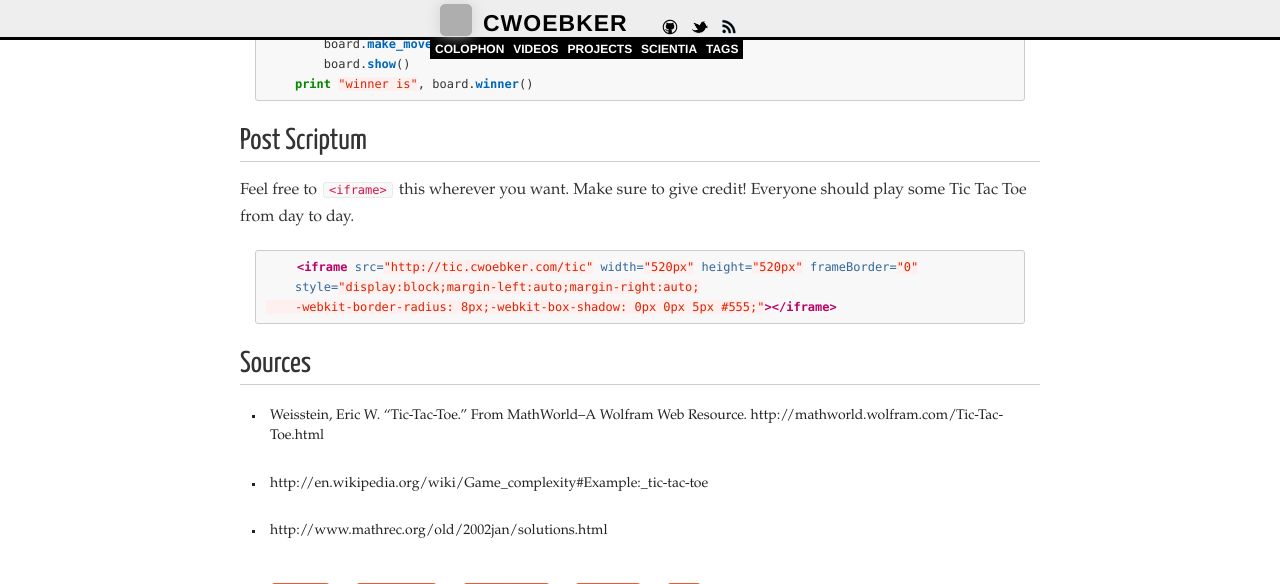
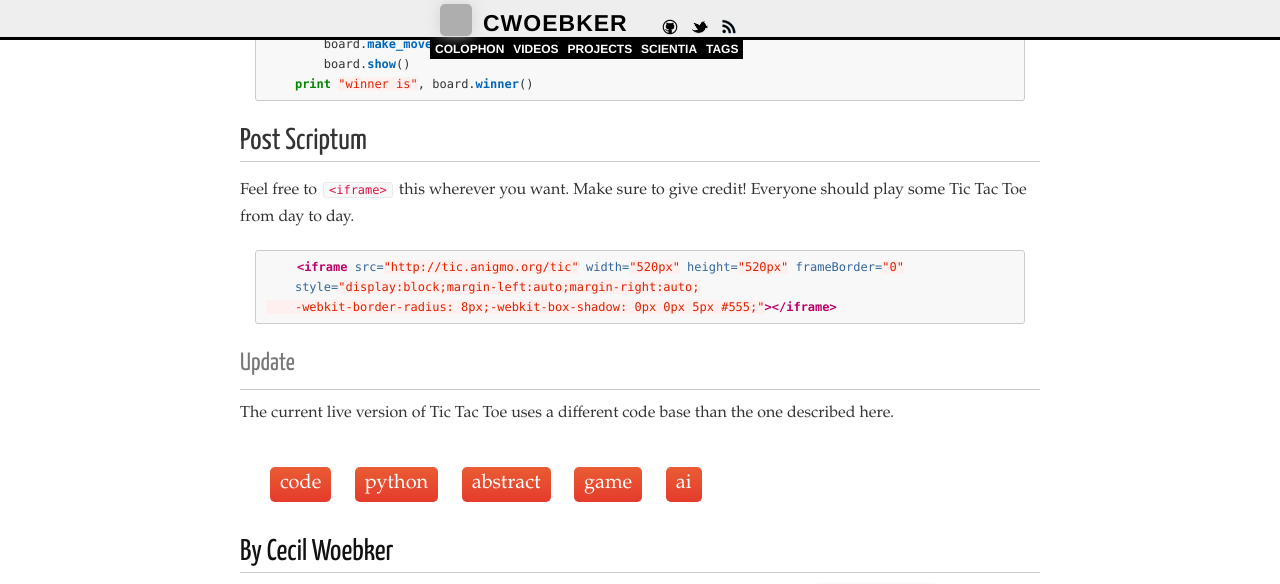
Before and after one commit to cwoebker/.com, a Jekyll site: the page built from _posts/2012-11-27-tic-tac-toe.markdown, in a window 1280 px wide and 900 px high, scrolled down 10408 px, cut to the strip 0-584 px from the top of the window. Built offline with Jekyll 4.4.1, drawn with Linux system fonts in a browser that asks for light colours; nearby versions of some CDN libraries; Markdown is read by kramdown in place of the engine named in the settings; comment, search, counter and statistics services are not loaded; some of the changed text lies outside the part shown; grey boxes are pictures that could not be loaded.

Commit message:
Update Tic Tac Toe: fixed game link

```diff
--- a/_posts/2012-11-27-tic-tac-toe.markdown
+++ b/_posts/2012-11-27-tic-tac-toe.markdown
@@ -4,20 +4,20 @@ title: Tic Tac Toe
 published: true
 hn: false
 tags:
-    - code
-    - python
-    - abstract
-    - game
-    - ai
+  - code
+  - python
+  - abstract
+  - game
+  - ai
 ---
 
-<iframe src="http://tic.cwoebker.com/tic" width="520px" height="520px" frameBorder="0" style="display:block;margin-left:auto;margin-right:auto;-webkit-border-radius: 8px;-webkit-box-shadow: 0px 0px 5px #555;"></iframe>
+<iframe src="http://tic.anigmo.org/tic" width="520px" height="520px" frameBorder="0" style="display:block;margin-left:auto;margin-right:auto;-webkit-border-radius: 8px;-webkit-box-shadow: 0px 0px 5px #555;"></iframe>
 
 ### An Introduction to Artificial Intelligence ###
 
 ## What is Tic Tac Toe? ##
 
-Tic Tac Toe is simply an awesome game. (Although I do have to say that I really think its original name - **noughts and crosses** - is a whole lot cooler). It is simple and easy to play wherever you are. The success of this simple but yet intriguing game is quite staggering and therefore even [mathematicians](http://mathworld.wolfram.com/Tic-Tac-Toe.html) had a peek at it. Who knew that those 4 lines that people draw on a piece of paper would gather such an attention?
+Tic Tac Toe is simply an awesome game. (Although I do have to say that I really think its original name - **noughts and crosses** - is a whole lot cooler). It is simple and easy to play wherever you are. The success of this simple but yet intriguing game is quite staggering and therefore even some  [mathematicians](http://mathworld.wolfram.com/Tic-Tac-Toe.html) had a peek at it. Who knew that those 4 lines that people draw on a piece of paper would gather such an attention?
 
 There is some debate on where this game originated; theories are ranging from ancient Egypt to the Roman Empire. Luckily the guy decided not to patent it.
 
@@ -414,13 +414,11 @@ Feel free to `<iframe>` this wherever you want. Make sure to give credit!
 Everyone should play some Tic Tac Toe from day to day.
 
 {% highlight html %}
-    <iframe src="http://tic.cwoebker.com/tic" width="520px" height="520px" frameBorder="0"
+    <iframe src="http://tic.anigmo.org/tic" width="520px" height="520px" frameBorder="0"
     style="display:block;margin-left:auto;margin-right:auto;
     -webkit-border-radius: 8px;-webkit-box-shadow: 0px 0px 5px #555;"></iframe>
 {% endhighlight %}
 
-## Sources ##
+### Update ###
 
-- Weisstein, Eric W. "Tic-Tac-Toe." From MathWorld--A Wolfram Web Resource. http://mathworld.wolfram.com/Tic-Tac-Toe.html
-- http://en.wikipedia.org/wiki/Game_complexity#Example:_tic-tac-toe
-- http://www.mathrec.org/old/2002jan/solutions.html
+The current live version of Tic Tac Toe uses a different code base than the one described here.
```
